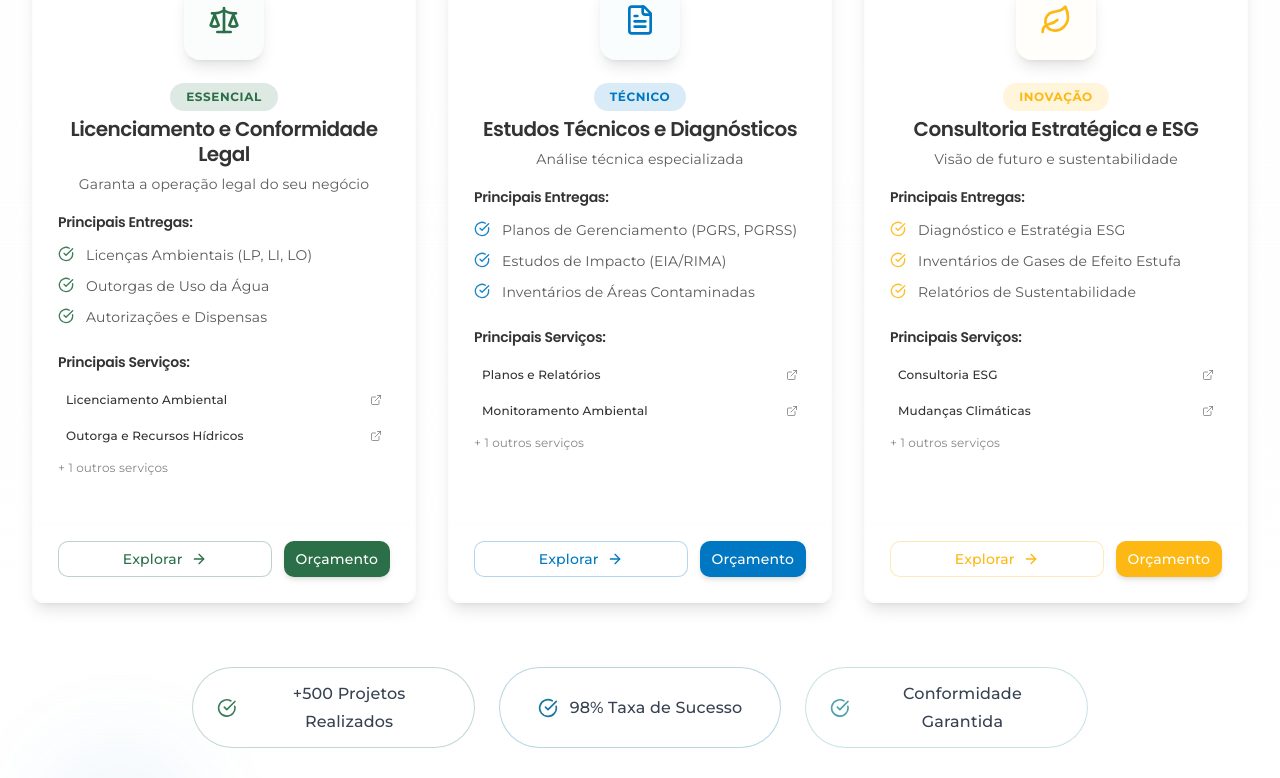
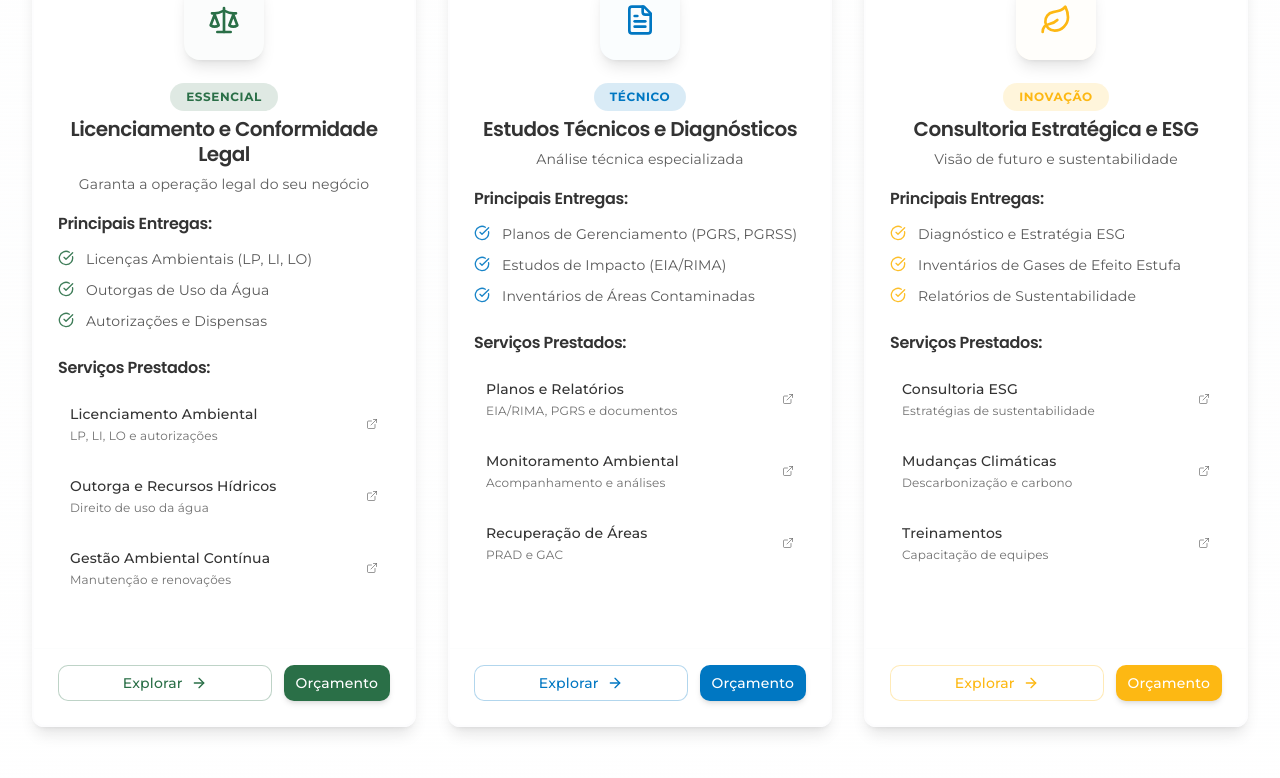
Before and after one commit to pietroorianii/consutoria-ambiental-13, a React (Vite) app: page / in a window 1280 px wide. Shown: the part 2643-3421 px from the top of the page. Built offline with nearby package versions, Linux system fonts and the light colour scheme.

Commit message:
feat: Display all services in service cards
- Display all services offered in the service cards on the homepage.
- Increase font size for "Principais Entregas" and "Principais Serviços".
- Add services provided according to activities and cards.

```diff
--- a/src/components/featured-services/ServiceCategories.tsx
+++ b/src/components/featured-services/ServiceCategories.tsx
@@ -140,11 +140,13 @@ export function ServiceCategories() {
             <CardHeader className="text-center pb-4 relative z-10">
               {/* Container do ícone com animação especial */}
               <div className="relative mb-4 mx-auto w-20 h-20">
-                <div className={`absolute inset-0 ${
+                {/* Fundo colorido específico para cada grupo */}
+                <div className={`absolute inset-0 rounded-2xl transition-all duration-500 group-hover:rotate-12 group-hover:scale-110 ${
                   group.color === 'prisma-green' ? 'bg-prisma-green/10 group-hover:bg-prisma-green/20' :
                   group.color === 'prisma-blue' ? 'bg-prisma-blue/10 group-hover:bg-prisma-blue/20' :
                   'bg-prisma-yellow/10 group-hover:bg-prisma-yellow/20'
-                } rounded-2xl transition-all duration-500 group-hover:rotate-12 group-hover:scale-110`}></div>
+                }`}></div>
+
                 <div className="relative w-full h-full flex items-center justify-center bg-white/80 rounded-2xl group-hover:bg-white transition-all duration-500 group-hover:-rotate-6 shadow-lg group-hover:shadow-xl">
                   {React.cloneElement(group.icon as React.ReactElement, {
                     className: `h-8 w-8 ${
@@ -190,7 +192,7 @@ export function ServiceCategories() {
             <CardContent className="px-6 pb-6 flex-grow relative z-10 flex flex-col">
               {/* Principais Entregas com animação */}
               <div className="mb-6">
-                <h4 className="text-sm font-semibold text-prisma-gray-text mb-3 font-secondary">
+                <h4 className="text-base font-semibold text-prisma-gray-text mb-3 font-secondary">
                   Principais Entregas:
                 </h4>
                 <ul className="space-y-2">
@@ -213,37 +215,39 @@ export function ServiceCategories() {
                 </ul>
               </div>
 
-              {/* Serviços em lista compacta */}
+              {/* Serviços Prestados - Todos os serviços */}
               <div className="mb-6">
-                <h4 className="text-sm font-semibold text-prisma-gray-text mb-3">
-                  Principais Serviços:
+                <h4 className="text-base font-semibold text-prisma-gray-text mb-3">
+                  Serviços Prestados:
                 </h4>
-                <div className="space-y-1">
-                  {group.services.slice(0, 2).map((service, idx) => (
+                <div className="space-y-2">
+                  {group.services.map((service, idx) => (
                     <Link
                       key={idx}
                       to={service.href}
-                      className="block p-2 rounded-lg hover:bg-prisma-gray-light/30 transition-all duration-200 group/service"
+                      className="block p-3 rounded-lg hover:bg-prisma-gray-light/30 transition-all duration-200 group/service"
                     >
                       <div className="flex items-center justify-between">
-                        <span className={`text-xs font-medium text-prisma-gray-text ${
-                          group.color === 'prisma-green' ? 'group-hover/service:text-prisma-green' :
-                          group.color === 'prisma-blue' ? 'group-hover/service:text-prisma-blue' :
-                          'group-hover/service:text-prisma-yellow'
-                        } transition-colors`}>
-                          {service.title}
-                        </span>
+                        <div className="flex-grow">
+                          <span className={`text-sm font-medium text-prisma-gray-text ${
+                            group.color === 'prisma-green' ? 'group-hover/service:text-prisma-green' :
+                            group.color === 'prisma-blue' ? 'group-hover/service:text-prisma-blue' :
+                            'group-hover/service:text-prisma-yellow'
+                          } transition-colors block mb-1`}>
+                            {service.title}
+                          </span>
+                          <span className="text-xs text-prisma-gray-text/70 block">
+                            {service.description}
+                          </span>
+                        </div>
                         <ExternalLink className={`h-3 w-3 text-prisma-gray-text/50 ${
                           group.color === 'prisma-green' ? 'group-hover/service:text-prisma-green' :
                           group.color === 'prisma-blue' ? 'group-hover/service:text-prisma-blue' :
                           'group-hover/service:text-prisma-yellow'
-                        } transition-colors`} />
+                        } transition-colors ml-2 flex-shrink-0`} />
                       </div>
                     </Link>
                   ))}
-                  <div className="text-xs text-prisma-gray-text/60 pt-1">
-                    + {group.services.length - 2} outros serviços
-                  </div>
                 </div>
               </div>
             </CardContent>
```
